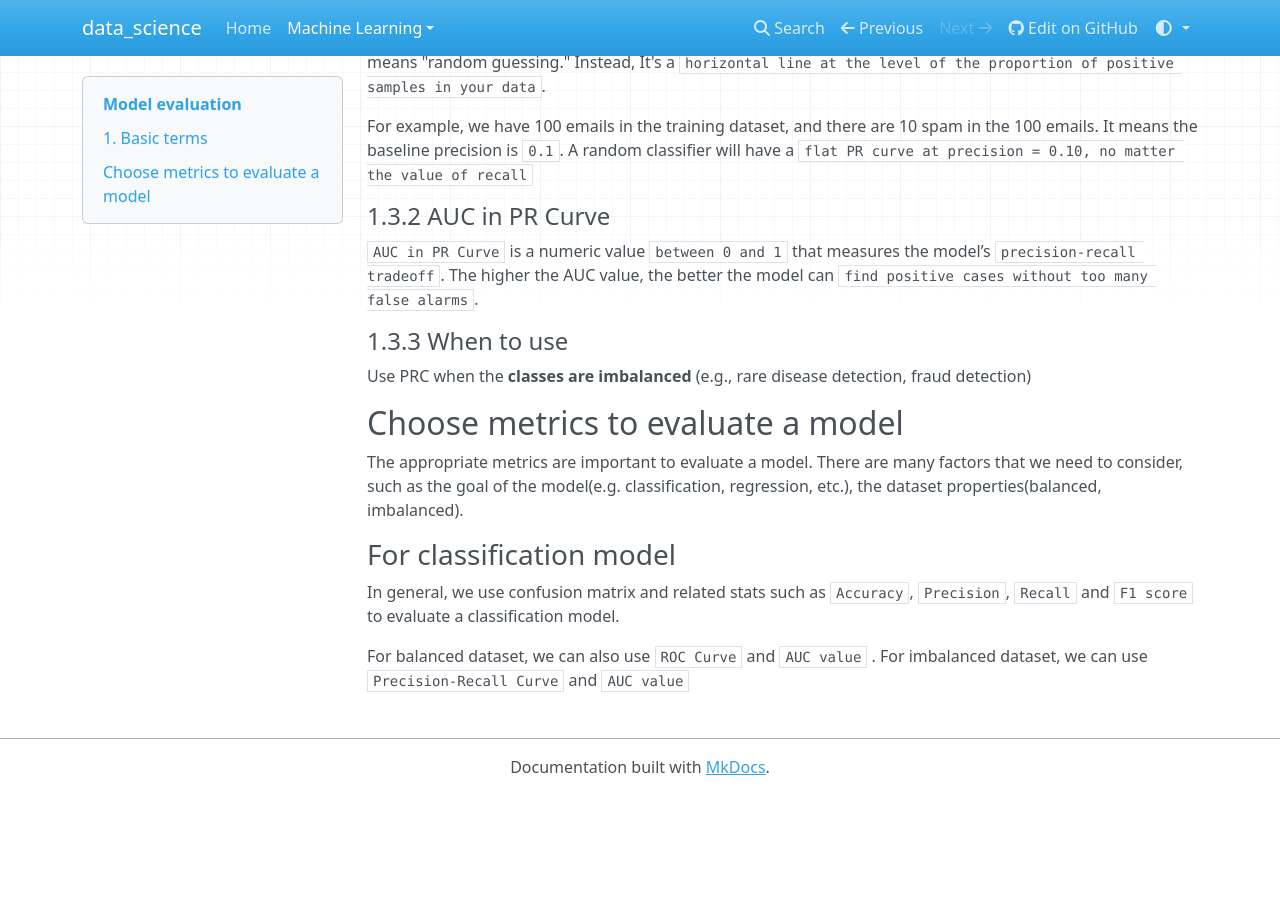
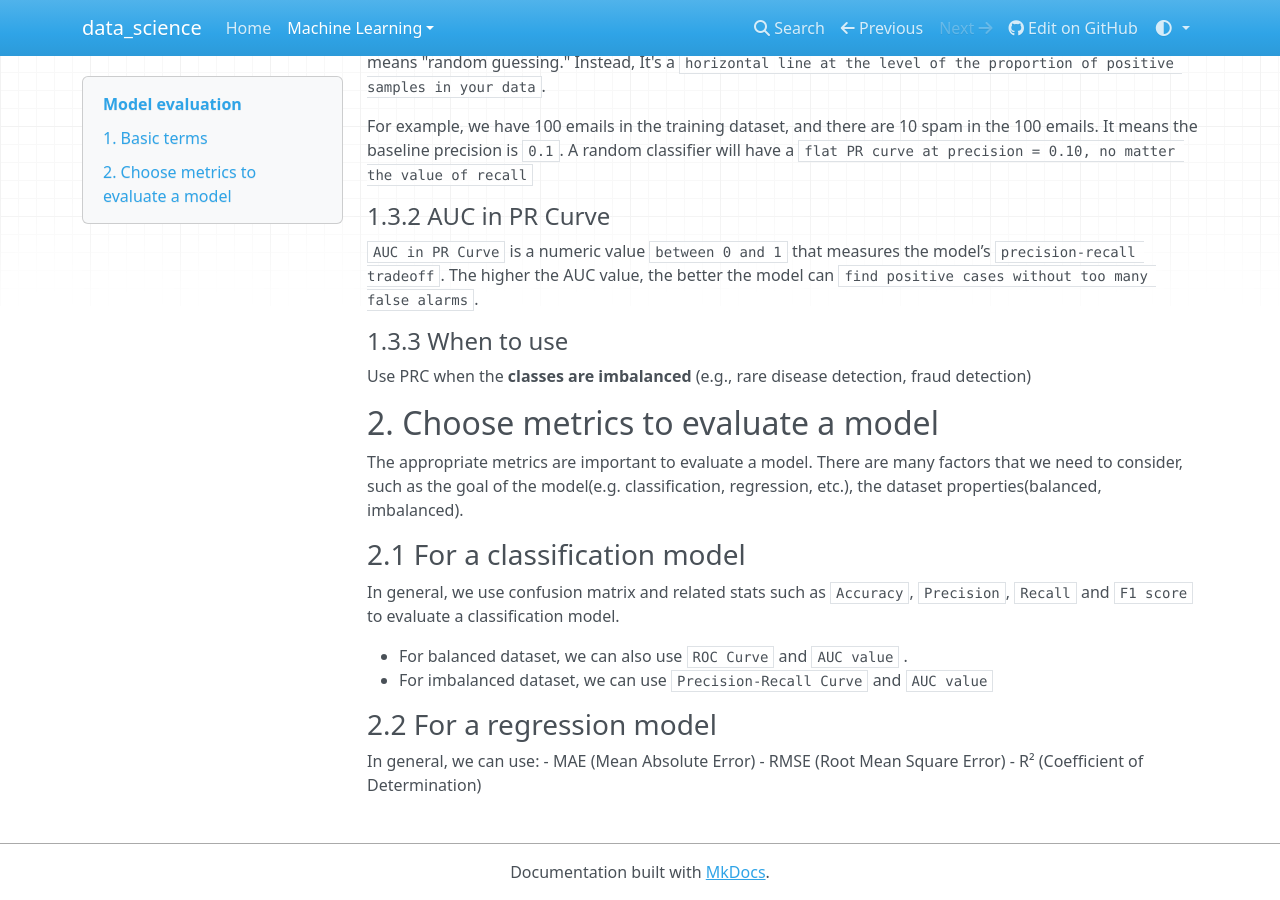
Before and after one commit to pengfei99/Data_Science, an MkDocs documentation site: the page built from docs/machine_learning/model_evaluation.md, in a window 1280 px wide and 900 px high, scrolled down 4684 px. Built offline with MkDocs 1.6.1, drawn with Linux system fonts in a browser that asks for light colours; nearby versions of some CDN libraries; before the commit the page ends 5479 px from its top, so only the background shows below that.

Commit message:
update docs

```diff
--- a/docs/machine_learning/model_evaluation.md
+++ b/docs/machine_learning/model_evaluation.md
@@ -171,16 +171,23 @@ the AUC value, the better the model can `find positive cases without too many fa
 
 Use PRC when the **classes are imbalanced** (e.g., rare disease detection, fraud detection)
 
-## Choose metrics to evaluate a model
+## 2. Choose metrics to evaluate a model
 
 The appropriate metrics are important to evaluate a model. There are many factors that we need to consider, such as
 the goal of the model(e.g. classification, regression, etc.), the dataset properties(balanced, imbalanced).
 
-### For classification model
+### 2.1 For a classification model
 
 In general, we use confusion matrix and related stats such as `Accuracy`, `Precision`, `Recall` and `F1 score` to
 evaluate a classification model.
 
 
-For balanced dataset, we can also use `ROC Curve` and `AUC value` .
-For imbalanced dataset, we can use `Precision-Recall Curve` and `AUC value`
+- For balanced dataset, we can also use `ROC Curve` and `AUC value` .
+- For imbalanced dataset, we can use `Precision-Recall Curve` and `AUC value`
+
+### 2.2 For a regression model
+
+In general, we can use:
+- MAE (Mean Absolute Error)
+- RMSE (Root Mean Square Error)
+- R² (Coefficient of Determination)
```
